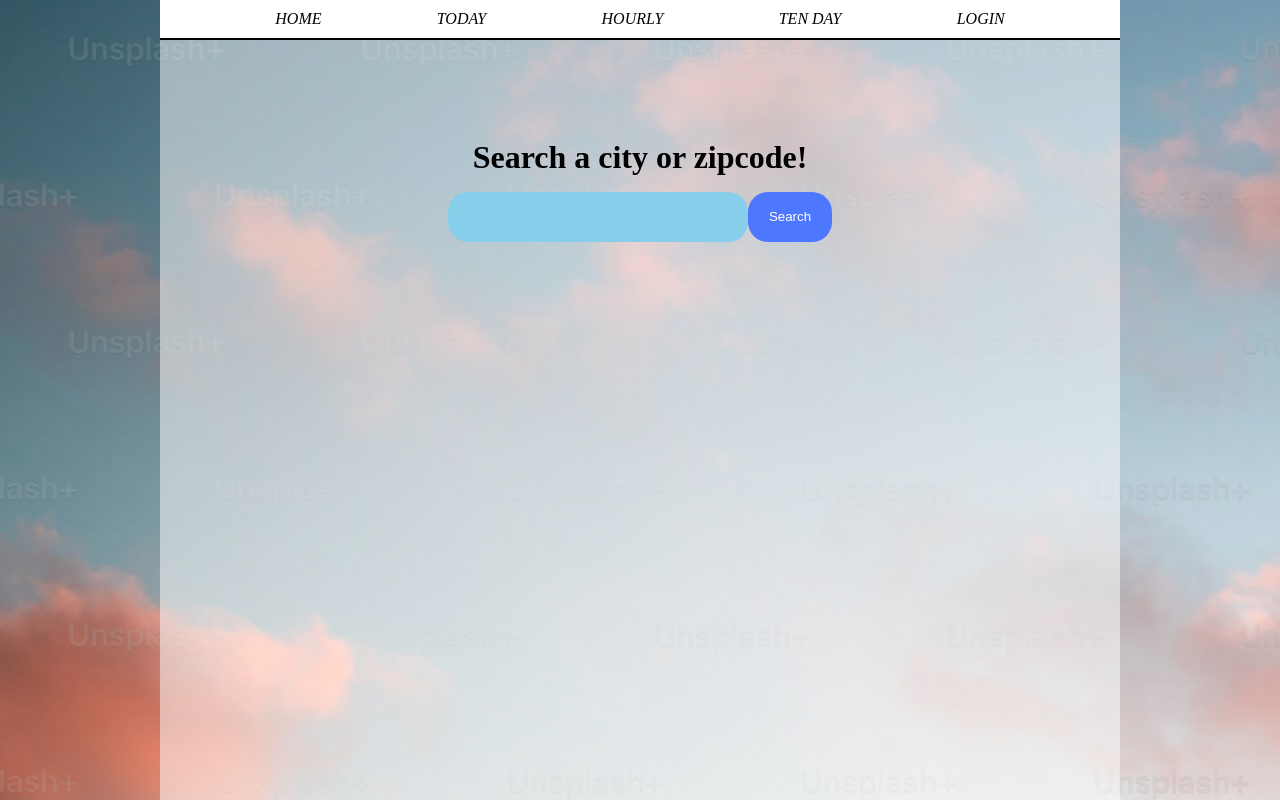
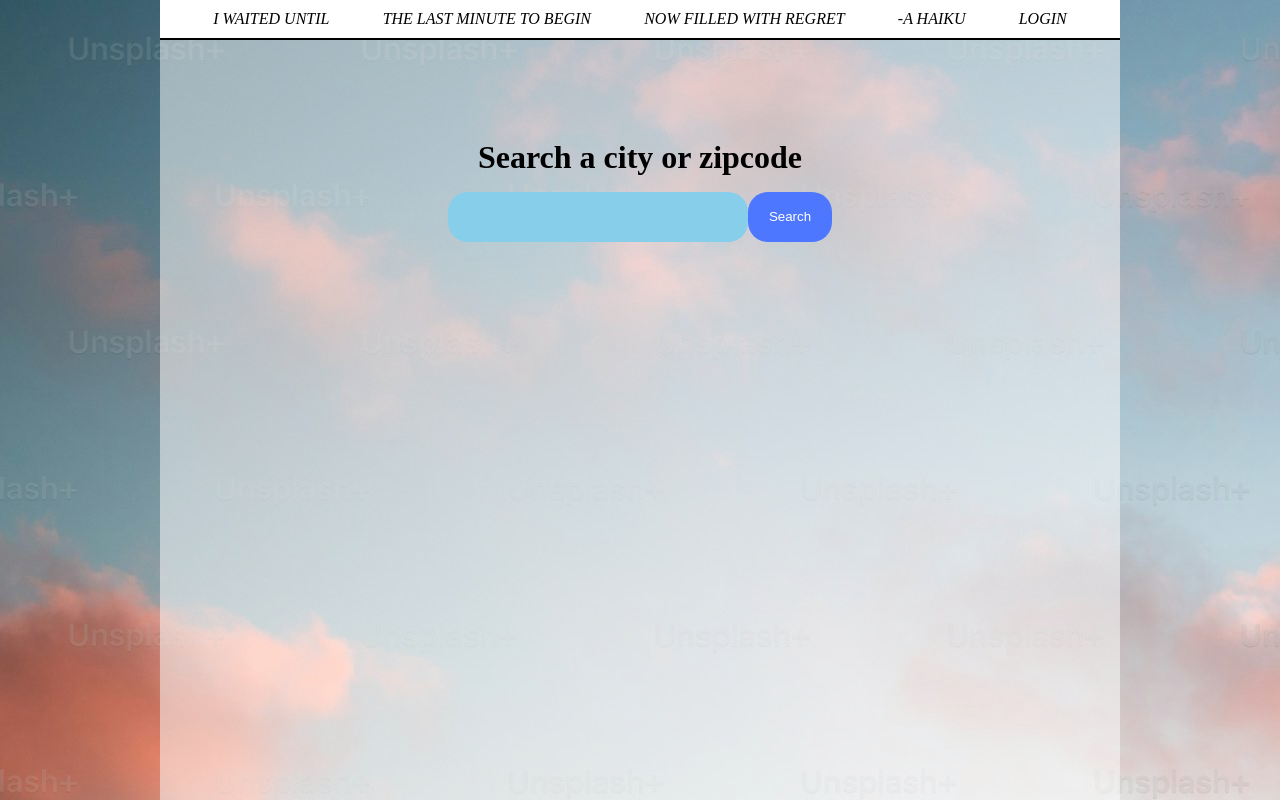
Before and after one commit to JaronOris/assignment-2, a website with bundled scripts: page index.html in a window 1280 px wide. Built offline with nearby package versions, Linux system fonts and the light colour scheme.

Commit message:
We are the hopeless progeny of a godless creation

```diff
--- a/data/data.json
+++ b/data/data.json
@@ -1,19 +1,19 @@
 {
   "Navigation": [
     {
-      "name": "home",
+      "name": "I waited until",
       "urlAddress": "home"
     },
     {
-      "name": "today",
+      "name": "the last minute to begin",
       "urlAddress": "today"
     },
     {
-      "name": "hourly",
+      "name": "Now filled with regret",
       "urlAddress": "hourly"
     },
     {
-      "name": "ten day",
+      "name": "-A Haiku",
       "urlAddress": "ten-day"
     },
     {
--- a/index.html
+++ b/index.html
@@ -11,7 +11,7 @@
     <div id="navBar"></div>
     <div id="app">
       <div class="searchContainer">
-        <h1 id="searchHeader">Search a city or zipcode!</h1>
+        <h1 id="searchHeader">Search a city or zipcode</h1>
         <div id="inputFields">
          <input id="usrInput" type="text" value="">
          <input id="search" type="submit" value="Search">
```
